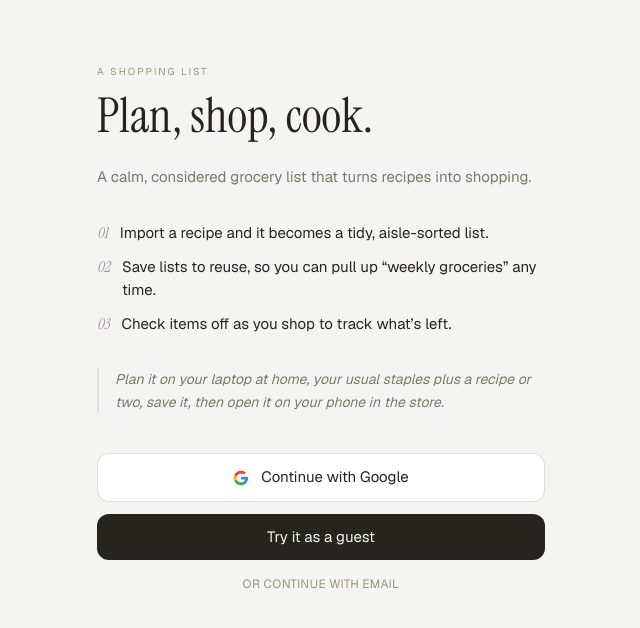
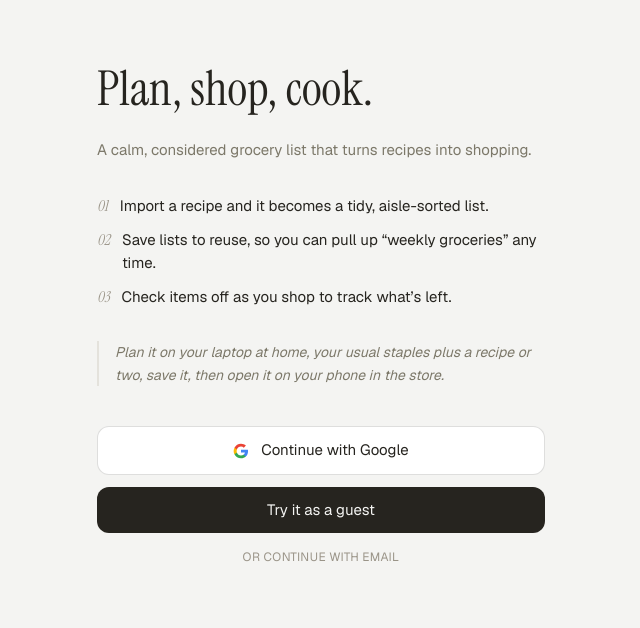
Before and after one commit to jordanglass21/shopping-list, a Next.js app: page /login in a window 1280 px wide. Shown: the top 628 px of the page, without its empty margins (319-959 px from the left). Built offline with nearby package versions, Linux system fonts and the light colour scheme; no server answers.

Commit message:
removed title from login page

```diff
--- a/app/login/page.tsx
+++ b/app/login/page.tsx
@@ -34,9 +34,6 @@ export default function LoginPage() {
     <main className="min-h-screen bg-cream px-6 py-16">
       <div className="mx-auto max-w-md">
         {/* Intro */}
-        <p className="mb-3 text-[10px] uppercase tracking-[0.2em] text-stone">
-          A shopping list
-        </p>
         <h1 className="font-serif text-4xl leading-[1.05] text-ink sm:text-5xl">
           Plan, shop, cook.
         </h1>
```
